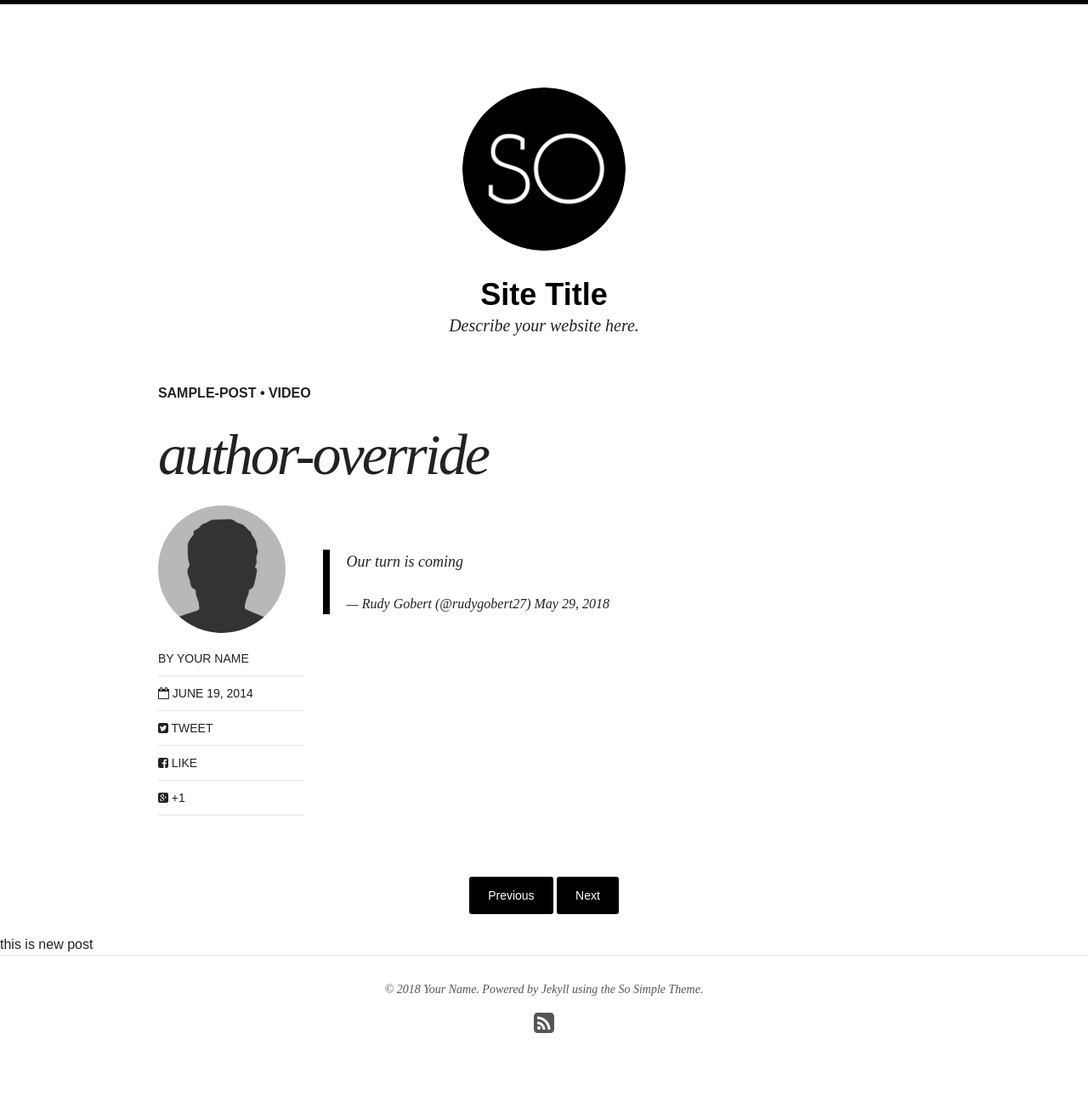
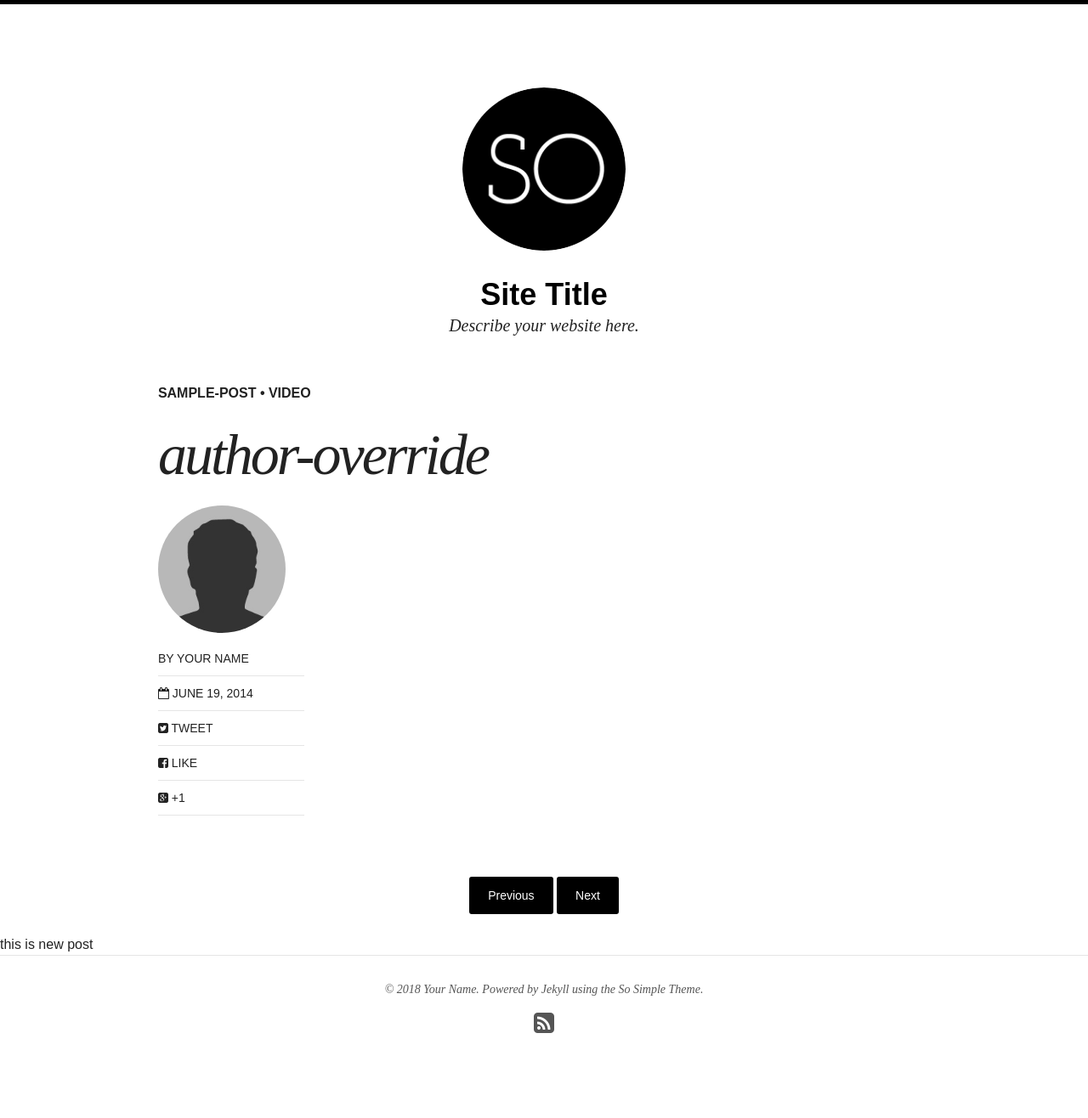
Before and after one commit to galdil/galdil.github.io, a Jekyll site: the page built from _posts/articles/2014-06-19-author-override.md, in a window 1280 px wide. Shown: the whole page at 85% size. Built offline with Jekyll 4.4.1, drawn with Linux system fonts in a browser that asks for light colours; nearby versions of some CDN libraries; comment, search, counter and statistics services are not loaded.

Commit message:
Update 2014-06-19-author-override.md

```diff
--- a/_posts/articles/2014-06-19-author-override.md
+++ b/_posts/articles/2014-06-19-author-override.md
@@ -7,12 +7,4 @@
 comments: true
 share: true
 ---
-<br>
-<blockquote class="twitter-tweet" data-lang="en"><p lang="en" dir="ltr">Our turn is coming</p>&mdash; Rudy Gobert (@rudygobert27) <a href="https://twitter.com/rudygobert27/status/1001380406309150720?ref_src=twsrc%5Etfw">May 29, 2018</a></blockquote>
-<script async src="https://platform.twitter.com/widgets.js" charset="utf-8"></script>
-<br>
-<div class="apester-media " data-media-id="5b165cd221b5c82e9614da67 " height="620 "></div>
-<script async src="//static.apester.com/js/sdk/v2.0/apester-javascript-sdk.min.js"></script>
-<br>
-<div class="apester-media" data-media-id="5b0ecea8de38617c6f5459bd" height="600"></div><script async src="//static.apester.com/js/sdk/v2.0/apester-javascript-sdk.min.js"></script>
-<div class="apester-media" data-media-id="5b0ea01131f3983201932292" height="387"></div><script async src="//static.apester.com/js/sdk/v2.0/apester-javascript-sdk.min.js"></script>
+<div class="apester-media" data-media-id="5b193ad0b4076bf8561e9635" height="512"></div><script async src="//static.apester.com/js/sdk/v2.0/apester-javascript-sdk.min.js"></script>
```
